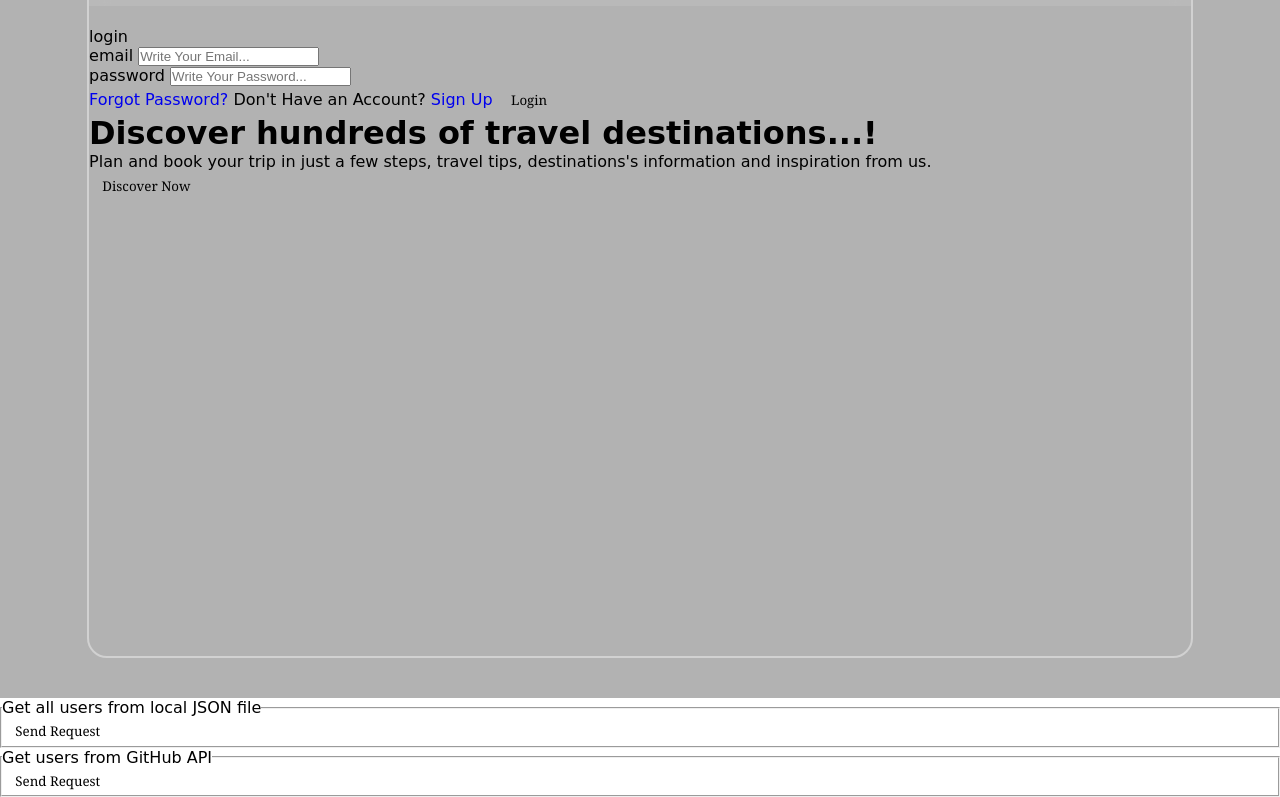
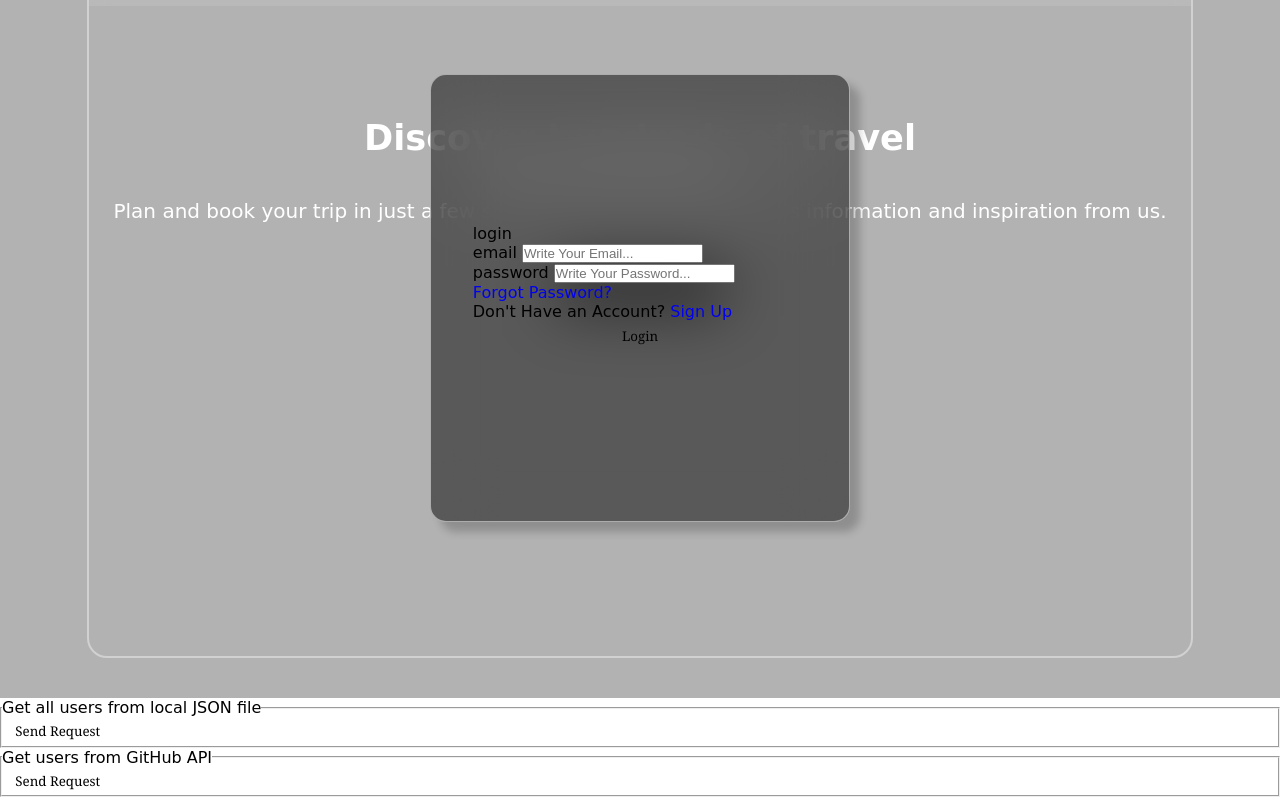
Before and after one commit to Jogata/JS, a plain HTML site: page tutorials/AJAX/ajax.html in a window 1280 px wide. Shown: the part 102-899 px from the top of the page. Drawn offline with Linux system fonts and the light colour scheme; some icons are missing; a web font is replaced by a local one.

Commit message:
practice

```diff
--- a/tutorials/AJAX/ajax.html
+++ b/tutorials/AJAX/ajax.html
@@ -217,6 +217,110 @@
           display: block;
         }
       }
+
+      .main-container {
+        /* height: 80vh; */
+        min-height: 28rem;
+        padding-top: 10vh;
+        display: flex;
+        align-items: center;
+        justify-content: start;
+        flex-direction: column;
+      }
+
+      h1 {
+        width: 60%;
+        margin-top: 1.9rem;
+        color: #fff;
+        font-size: 2.2rem;
+        text-align: center;
+        /* font-weight: 600; */
+      }
+      .main-container p {
+        margin-bottom: 2.5rem;
+        color: #fff;
+        font-size: 1.25rem;
+        text-align: center;
+      }
+      .main-container button {
+        padding: 0.5em 1em;
+        color: #fff;
+        /* color: #000; */
+        font-size: 1.25rem;
+        border: 2px solid #fff;
+        /* border: 2px solid #000; */
+        /* border: 2px solid #d2b496; */
+        border-radius: 1.25rem;
+        background-color: rgba(0, 0, 0, 0.6);
+        /* background-color: #d2b496; */
+        /* box-shadow: 10px 10px 20px #101010; */
+        transition: all 500ms ease-in-out;
+        /* cursor: pointer; */
+      }
+      .main-container button:hover {
+        /* color: #fff; */
+        color: #000;
+        /* background-color: #000; */
+        /* color: #d2b496; */
+        /* line-height: 1px; */
+        border: 2px solid #d2b496;
+        /* border: 2px solid #fff; */
+        background-color: #d2b496;
+        /* background-color: #fff; */
+        /* background-color: rgba(0, 0, 0, 0.4); */
+        filter: drop-shadow(1px 1px 1px #000) drop-shadow(-1px -1px 1px #fff5);
+        /* text-shadow: -1px -1px 1px #000, 1px 1px 1px #fff8; */
+      }
+
+      .form {
+        position: absolute;
+        top: 0;
+        left: 0;
+        width: 100%;
+        height: 100%;
+        padding: 0.6rem;
+        /* display: flex; */
+        /* align-items: center; */
+        /* justify-content: center; */
+        /* flex-direction: column; */
+        display: none;
+      }
+      .form.visible {
+        display: flex;
+      }
+      /* .form {
+        display: flex;
+      } */
+      .form-container {
+        /* width: 100%; */
+        /* height: 100%; */
+        width: 26.25rem;
+        min-height: 28rem;
+        margin: auto;
+        display: flex;
+        flex-direction: column;
+        border: 1px solid rgba(255, 255, 255, 0.5);
+        border-radius: 1rem;
+        background-color: rgba(0, 0, 0, 0.5);
+        box-shadow: 10px 10px 8px rgba(0, 0, 0, 0.2);
+        backdrop-filter: blur(30px);
+        /* display: flex; */
+        /* gap: 20px; */
+        /* align-items: center; */
+        /* justify-content: center; */
+        /* flex-direction: column; */
+      }
+      .form-main {
+        width: 100%;
+        margin: auto;
+        padding: 0 10% 10%;
+        display: flex;
+        justify-content: center;
+        flex-direction: column;
+        /* position: relative; */
+        /* align-items: flex-start; */
+        /* overflow: hidden; */
+      }
     </style>
   </head>
   <body>
@@ -346,6 +450,10 @@
           this._name = newName;
         }
 
+        getProto () {
+          return "proto";
+        }
+
         // getName () {
         //   return this._name;
         // }
@@ -372,12 +480,40 @@
         return test;
       }
 
+      const test = Test.createNewTest("jogata");
+      console.log(test);
+      console.log(test.getHidden());
+      test.setHidden("nothidden");
+      console.log(test.getHidden());
+      console.log(test.getProto());
+      console.log(test instanceof Test);
+
       let atest = 5;
 
       function geta() {
         atest += 1;
         // console.log(atest);
       }
+
+      let place = {
+        name: 'India',
+        state: 'Delhi'
+      };
+
+      place['state'] = 'Mumbai';
+      place.city = {};
+      place['city']['name'] = 'Navi Mumbai';
+      place.city['street'] = 12;
+
+      const obj1 = {
+        name: "jogata"
+      }
+
+      // obj1["age"] = 35;
+      obj1.age = 35;
+
+      console.log(obj1.name);
+      console.log(obj1.age);
 
       // console.dir(geta)
 
```
